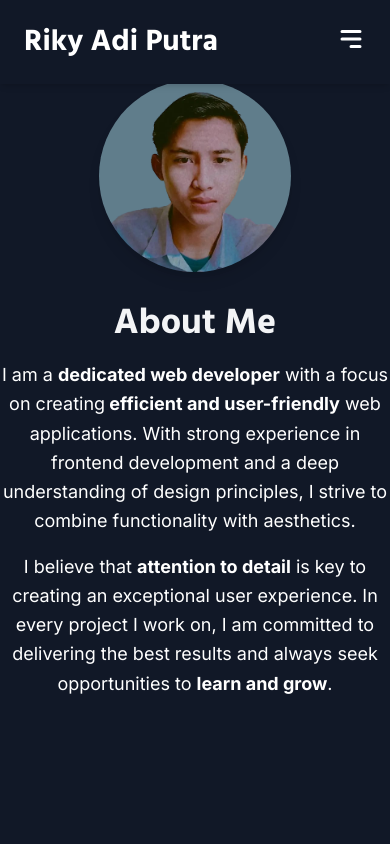
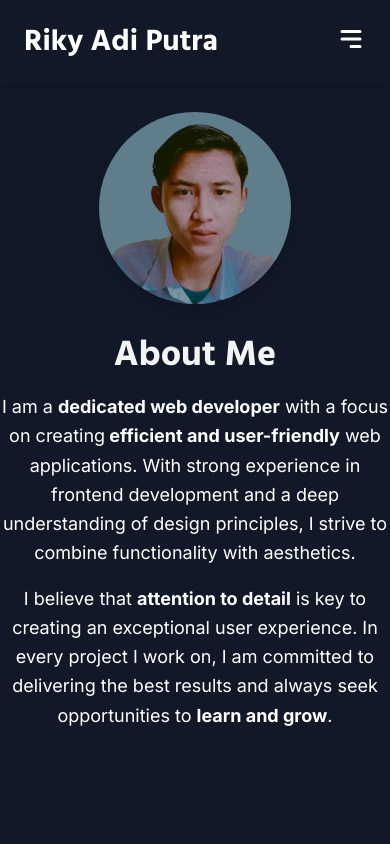
Before and after one commit to RikyAdiPutra/my-web-portfolio, a Next.js app: page / in a window 390 px wide. Shown: the top 844 px of the page. Built offline with nearby package versions, Linux system fonts and the light colour scheme; no server answers.

Commit message:
resolve layout about

```diff
--- a/src/components/About.jsx
+++ b/src/components/About.jsx
@@ -2,7 +2,7 @@ export default function About() {
   return (
     <section id="about" className="py-20 bg-gray-900 text-white">
       <div className="container mx-auto flex flex-col md:flex-row items-center">
-        <div className="md:w-1/2 mb-8 md:mb-0 flex justify-center">
+        <div className="md:w-1/2 mb-8 md:mb-0 pt-8 lg:pt-0 flex justify-center">
           <img
             src="/images/img1.png"
             alt="Your Name"
```
